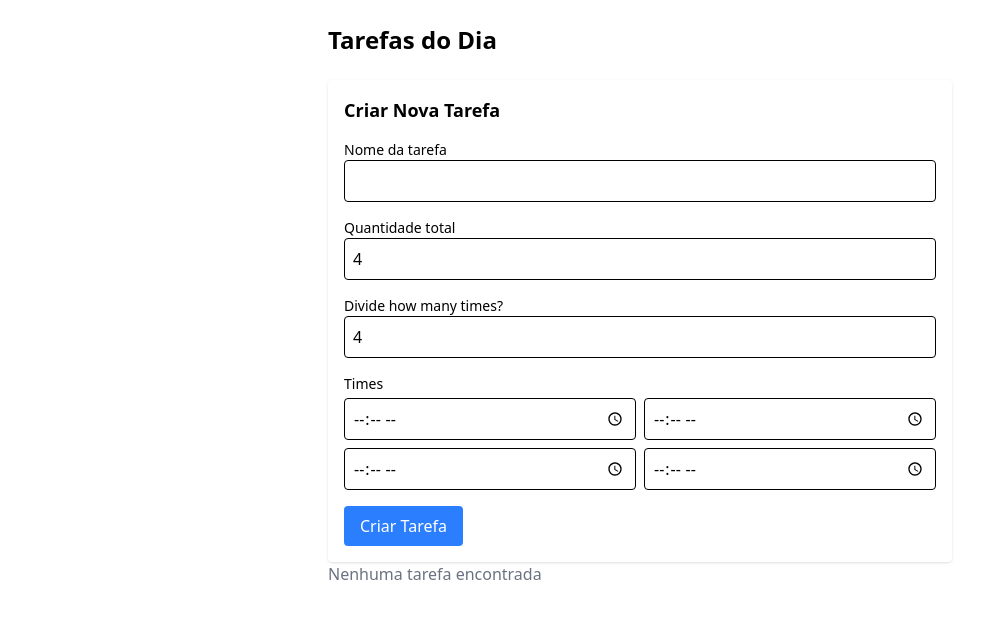
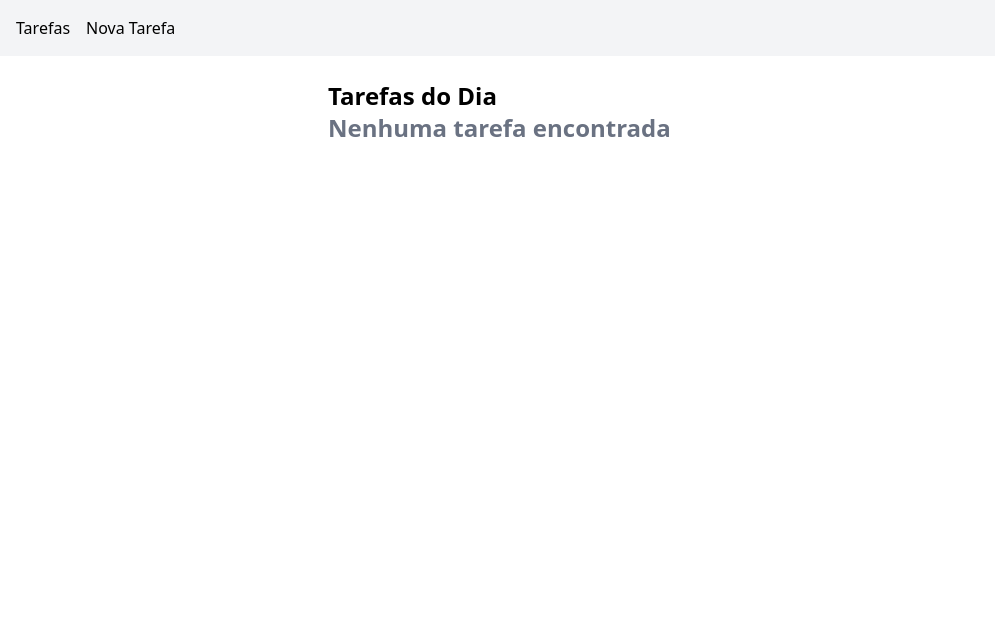
Before and after one commit to CristianBrogni/daily-task-app, a React app: page / in a window 1280 px wide. Shown: the top 618 px of the page, without its empty margins (0-995 px from the left). Built offline with nearby package versions, Linux system fonts and the light colour scheme; the HTML template or start-up script is replaced by a standard one.

Commit message:
feat: separar telas de criação e visualização de tarefas usando react-router

```diff
--- a/package.json
+++ b/package.json
@@ -15,6 +15,7 @@
     "lucide-react": "^0.525.0",
     "react": "^19.1.0",
     "react-dom": "^19.1.0",
+    "react-router-dom": "^7.7.1",
     "tailwindcss": "^4.1.11",
     "uuid": "^11.1.0"
   },
--- a/src/App.tsx
+++ b/src/App.tsx
@@ -1,11 +1,11 @@
-import { useState, useEffect } from 'react'
-import TaskForm from './components/TaskForm'
-import type { Task } from './types'
-import { saveTasks, loadTasks } from './utils/storage'
-import TaskList from './components/TaskList'
+import { useState, useEffect } from "react";
+import { BrowserRouter as Router, Routes, Route, Link } from "react-router-dom";
+import TaskOverviewPage from "./pages/TaskOvreviewPage";
+import CreateTaskPage from "./pages/CreateTaskPage";
+import type { Task } from "./types";
+import { saveTasks, loadTasks } from "./utils/storage";
 
 function App() {
-
   const [tasks, setTasks] = useState<Task[]>([]);
 
   useEffect(() => {
@@ -23,9 +23,11 @@ function App() {
     const newTasks = tasks.map((task) => {
       if (task.id != taskId) return task;
 
-      const updatedSubTasks = task.subtasks.map((sub, i) => i === subIndex ? {...sub, completed: !sub.completed} : sub);
+      const updatedSubTasks = task.subtasks.map((sub, i) =>
+        i === subIndex ? { ...sub, completed: !sub.completed } : sub
+      );
 
-      return { ...task, subtasks: updatedSubTasks};
+      return { ...task, subtasks: updatedSubTasks };
     });
 
     setTasks(newTasks);
@@ -38,19 +40,40 @@ function App() {
     saveTasks(newTasks);
   };
 
-  const handleEditText = (updatedTask : Task) => {
-    const newTasks = tasks.map((task) => task.id === updatedTask.id ? updatedTask : task);
+  const handleEditText = (updatedTask: Task) => {
+    const newTasks = tasks.map((task) =>
+      task.id === updatedTask.id ? updatedTask : task
+    );
     setTasks(newTasks);
     saveTasks(newTasks);
-  }
-
+  };
 
   return (
-    <main className="max-w-2xl mx-auto p-6">
-      <h1 className="text-2xl font-bold mb-6">Tarefas do Dia</h1>
-      <TaskForm onCreate={handleCreateTask} />
-      <TaskList tasks={tasks} onToggleSubTask={handleToggleSubTask} onDeleteTask={handleDeleteTask} onEditTask={handleEditText}/>
-    </main>
+    <Router>
+      <nav className="flex gap-4 p-4 bg-gray-100">
+        <Link to="/">Tarefas</Link>
+        <Link to="/criar">Nova Tarefa</Link>
+      </nav>
+      <main className="max-w-2xl mx-auto p-6">
+        <Routes>
+          <Route
+            path="/"
+            element={
+              <TaskOverviewPage
+                tasks={tasks}
+                onToggleSubTask={handleToggleSubTask}
+                onDeleteTask={handleDeleteTask}
+                onEditTask={handleEditText}
+              />
+            }
+          />
+          <Route
+            path="/criar"
+            element={<CreateTaskPage onCreate={handleCreateTask} />}
+          />
+        </Routes>
+      </main>
+    </Router>
   );
 }
 
--- /dev/null
+++ b/src/pages/CreateTaskPage.tsx
@@ -0,0 +1,15 @@
+import TaskForm from "../components/TaskForm";
+import type { Task } from "../types";
+
+interface Props {
+  onCreate: (task: Task) => void;
+}
+
+export default function CreateTaskPage({ onCreate }: Props) {
+  return (
+    <div>
+      <h1 className="text-2xl font-bold mb-6">Criar Nova Tarefa</h1>
+      <TaskForm onCreate={onCreate} />
+    </div>
+  );
+}
--- /dev/null
+++ b/src/pages/TaskOvreviewPage.tsx
@@ -0,0 +1,28 @@
+import TaskList from "../components/TaskList";
+import type { Task } from "../types";
+
+interface Props {
+  tasks: Task[];
+  onToggleSubTask: (taskId: string, subIndex: number) => void;
+  onDeleteTask: (taskId: string) => void;
+  onEditTask: (updatedTask: Task) => void;
+}
+
+export default function TaskOverviewPage({
+  tasks,
+  onToggleSubTask,
+  onDeleteTask,
+  onEditTask,
+}: Props) {
+  return (
+    <div className="text-2xl font-bold mb-6">
+      <h1>Tarefas do Dia</h1>
+      <TaskList
+        tasks={tasks}
+        onToggleSubTask={onToggleSubTask}
+        onDeleteTask={onDeleteTask}
+        onEditTask={onEditTask}
+      />
+    </div>
+  );
+}
```
Also changed, not shown: 1 other file (tests, documents, lock files or other folders).
